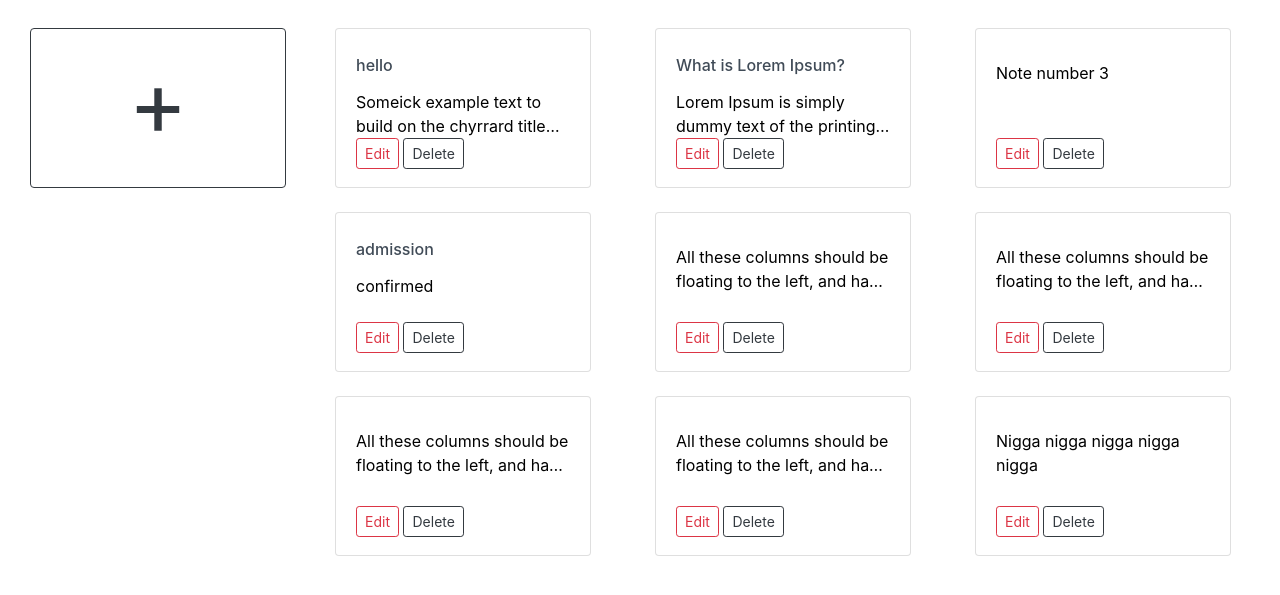
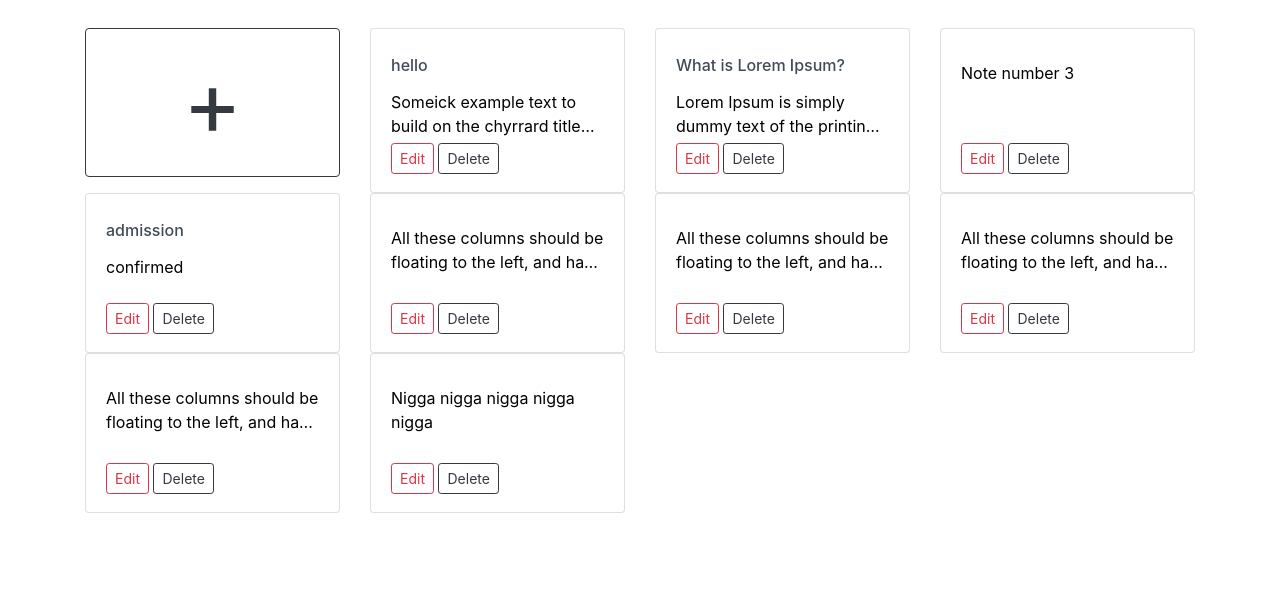
Before and after one commit to nishntr/NotePage, a Django app: page / in a window 1280 px wide. Shown: the part 62-657 px from the top of the page. Run offline with Django 3.2, Linux system fonts and the light colour scheme; data comes from the database, SQL or seed files in the repository; both versions use the stored data as it was after the commit; some libraries are stand-ins or nearby versions.

Commit message:
rwd update

```diff
--- a/static/css/shop-homepage.css
+++ b/static/css/shop-homepage.css
@@ -20,6 +20,11 @@ html {
   display: none;
 }
 
+.addc{
+  max-width: 100%;
+  min-height: 10rem;
+}
+
 .foot {
   width: 100%;
   height: 25px;
@@ -30,11 +35,12 @@ html {
 }
 
 .add{
-  width:16rem;
-  position: fixed;
-  top: 90px;
-  height:10rem;
+  width: 100%;
   font-size: 90px;
+
+}
+.col{
+  margin-bottom: 1rem;
 }
 
 .glowing-border {
--- a/templates/index.html
+++ b/templates/index.html
@@ -55,30 +55,18 @@
 
   {% block one %}
   <!-- Page Contnt -->
-  <div class="container-fluid">
+  <div class="container">
 
     <div class="row">
 
-      <div class="col-lg-3 col-xs-12">
-
-        <div class="container">
-          <a href="{% url 'todo_app:add' %}" class="btn btn-outline-dark add">+</a>
-
+      <div class="col-lg-3 col-md-4 col-xs-6" style="width: 100%;">
+        <p style="width: 100%;"><a href="{% url 'todo_app:add' %}" class="btn btn-outline-dark add">+</a></p>
       </div>
-
-      </div>
-      <!-- /.col-lg-3 -->
-
-      <div class="col-lg-9">
-
-        <div class="row">
 
       {% for i in object_list %}
 
-
-
-          <div class="col-lg-4 col-md-6 mb-4">
-            <div class="card h-100" style="width: 16rem;min-height: 10rem;">
+      <div class="col-lg-3 col-md-4 col-xs-6 ">
+        <div class="card h-100" style="max-width: 100%;min-height: 10rem;">
           <div class="card-body">
             <h4 class="card-title">
               <a href="{% url 'todo_app:detail' i.pk %}"
@@ -93,12 +81,12 @@
             <div style="position: absolute;bottom: 2px;">
               <p>
                 <a href="{% url 'todo_app:detail' i.pk %}" class="btn btn-outline-danger btn-sm">Edit</a>
-                    <a href="{% url 'todo_app:delete' i.pk %}" id="showToast"
-                      class="btn btn-outline-dark btn-sm">Delete</a>
+                <a href="{% url 'todo_app:delete' i.pk %}" id="showToast" class="btn btn-outline-dark btn-sm">Delete</a>
               </p>
             </div>
           </div>
 
+        </div>
       </div>
 
       <!-- <div class="card" style="width: 18rem; height: 10rem;">
@@ -110,7 +98,6 @@
                 <a href="{% url 'todo_app:delete' i.pk %}" class="card-link">Delete</a>
               </div>
             </div> -->
-          </div>
       {% endfor %}
 
       <!-- <div class="row mb-5">
@@ -124,12 +111,6 @@
                 </div>
               </div>
             </div> -->
-
-        </div>
-        <!-- /.row -->
-
-      </div>
-      <!-- /.col-lg-9 -->
 
     </div>
     <!-- /.row -->
```
Also changed, not shown: db.sqlite3. Lines whose indentation alone changed are shown as unchanged.
